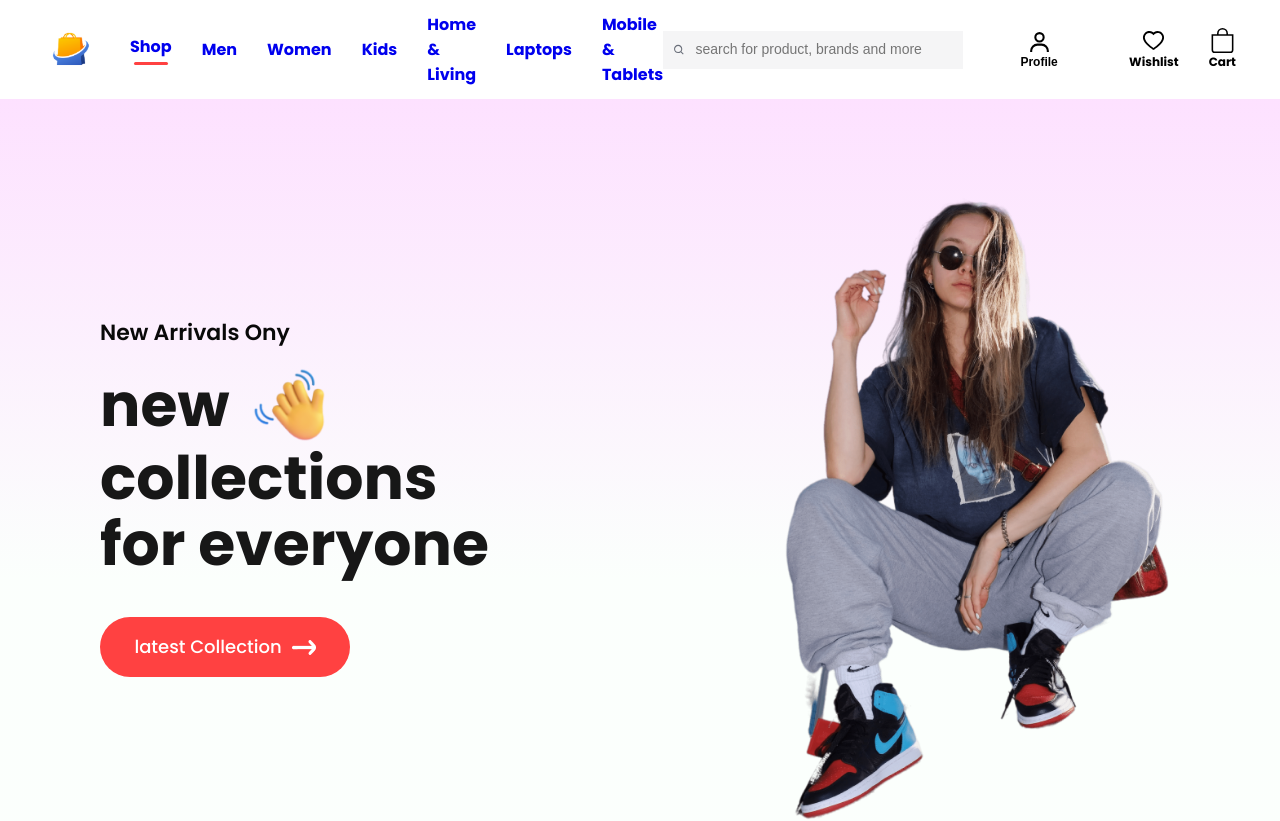
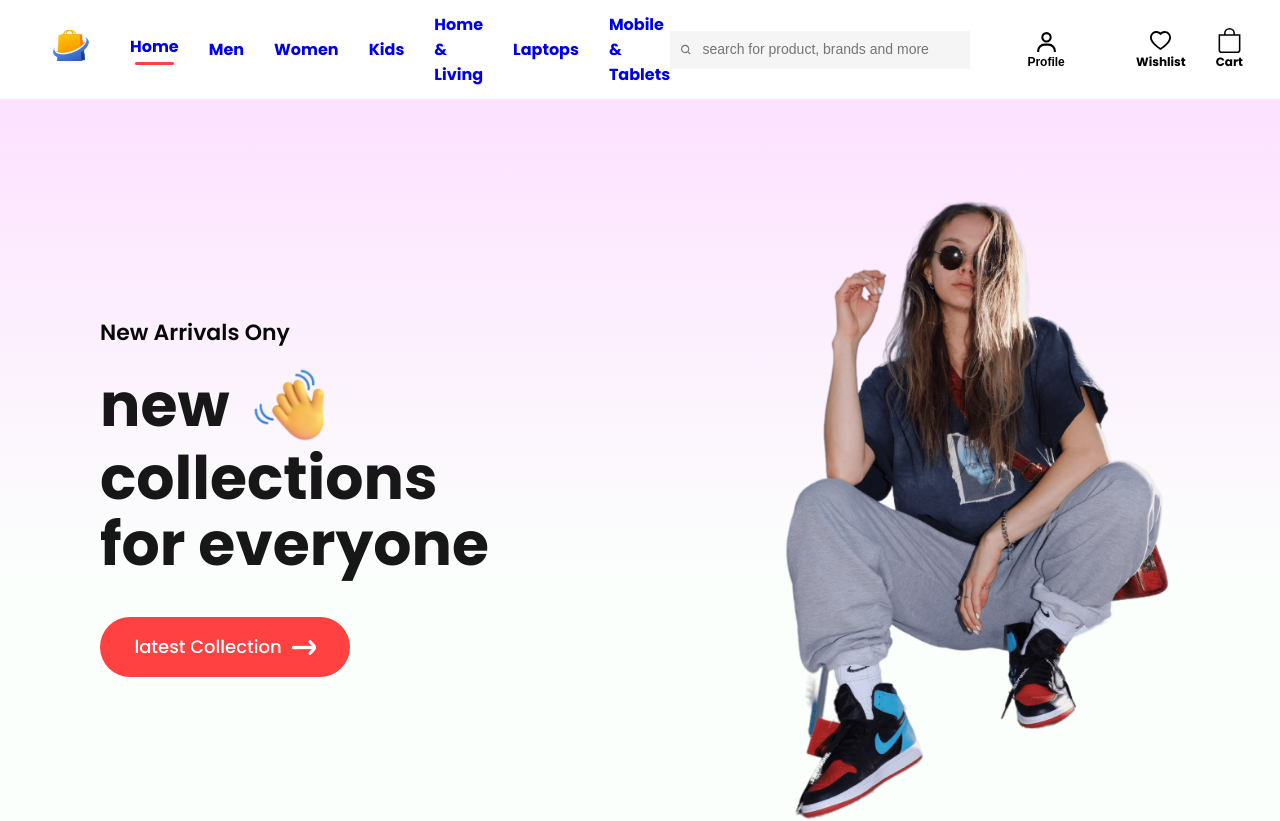
Before and after one commit to Pratik0192/Ecommerce-website-trendify, a React (Create React App) app: page / in a window 1280 px wide. Shown: the top 821 px of the page. Built offline with nearby package versions, Linux system fonts and the light colour scheme.

Commit message:
nav changes

```diff
--- a/src/Components/Navbar/Navbar.jsx
+++ b/src/Components/Navbar/Navbar.jsx
@@ -40,11 +40,13 @@ const Navbar = () => {
   return (
     <div className='navbar'>
       <div className="nav-logo">
-        <img src={logo} alt="Logo" />
+        <Link to='/'>
+          <img src={logo} alt="Logo" />
+        </Link>
       </div>
       <img className='nav-dropdown' onClick={dropdown_toggle} src={dropdown_icon} alt="Dropdown Icon" />
       <ul ref={menuRef} className="nav-menu">
-        <li onClick={() => { setMenu('shop') }}><Link style={{ textDecoration: 'none' }} to='/'>Shop</Link>{menu === "shop" ? <hr /> : <></>}</li>
+        <li onClick={() => { setMenu('shop') }}><Link style={{ textDecoration: 'none' }} to='/'>Home</Link>{menu === "shop" ? <hr /> : <></>}</li>
         <li onClick={() => { setMenu('mens') }}><Link style={{ textDecoration: 'none' }} to='/mens'>Men</Link>{menu === "mens" ? <hr /> : <></>}</li>
         <li onClick={() => { setMenu('womens') }}><Link style={{ textDecoration: 'none' }} to='/womens'>Women</Link>{menu === "womens" ? <hr /> : <></>}</li>
         <li onClick={() => { setMenu('kids') }}><Link style={{ textDecoration: 'none' }} to='/kids'>Kids</Link>{menu === "kids" ? <hr /> : <></>}</li>
```
